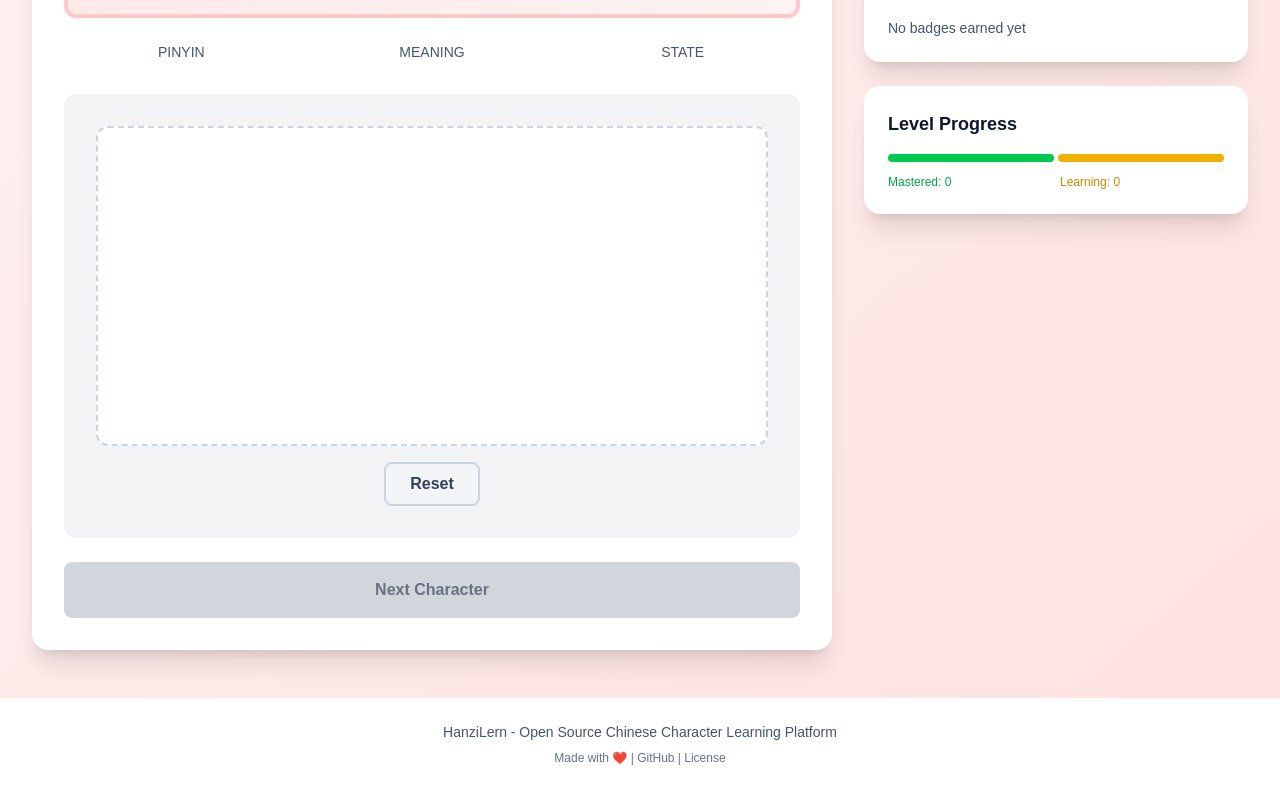
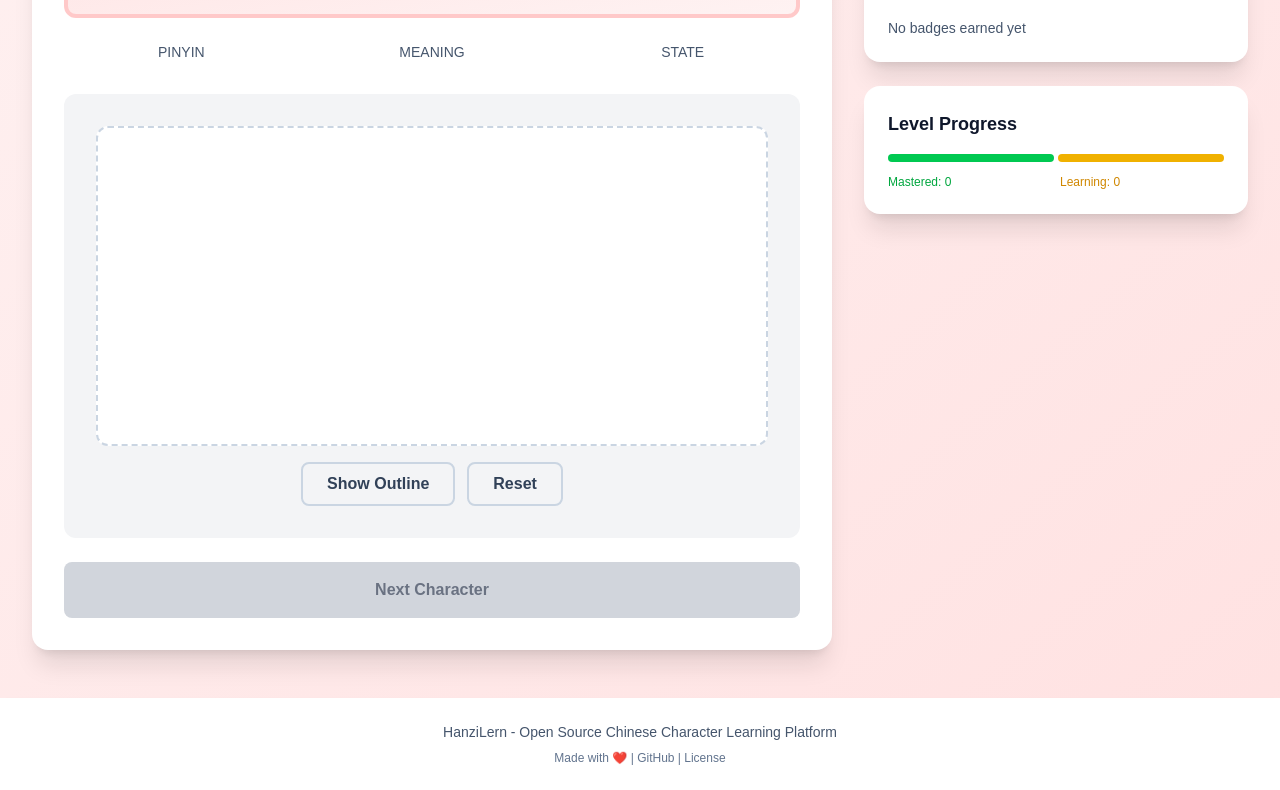
Before and after one commit to Mintype/chinese-character-learning, a Next.js app: page /dashboard in a window 1280 px wide. Shown: the part 518-1308 px from the top of the page. Built offline with nearby package versions, Linux system fonts and the light colour scheme; no server answers.

Commit message:
add button to toggle outline

```diff
--- a/app/components/HanziCanvas.tsx
+++ b/app/components/HanziCanvas.tsx
@@ -1,6 +1,6 @@
 'use client';
 
-import React, { useEffect, useRef } from 'react';
+import React, { useEffect, useRef, useState } from 'react';
 import HanziWriter from 'hanzi-writer';
 
 interface HanziCanvasProps {
@@ -8,18 +8,21 @@ interface HanziCanvasProps {
   onComplete?: (data: any) => void;
   onMistake?: (data: any) => void;
   onCorrectStroke?: (data: any) => void;
+  showOutlineDefault?: boolean;
 }
 
 export default function HanziCanvas({
   character,
   onComplete,
   onMistake,
-  onCorrectStroke
+  onCorrectStroke,
+  showOutlineDefault = false
 }: HanziCanvasProps) {
   const containerRef = useRef<HTMLDivElement>(null);
   const writerRef = useRef<any>(null);
   const isCompletedRef = useRef(false);
-  const [canvasSize, setCanvasSize] = React.useState(320);
+  const [canvasSize, setCanvasSize] = useState(320);
+  const [showOutline, setShowOutline] = useState(showOutlineDefault);
 
   // Update canvas size based on screen width
   React.useEffect(() => {
@@ -38,6 +41,22 @@ export default function HanziCanvas({
     window.addEventListener('resize', updateSize);
     return () => window.removeEventListener('resize', updateSize);
   }, []);
+
+  // Toggle outline visibility
+  const handleToggleOutline = () => {
+    setShowOutline(prev => !prev);
+  };
+
+  // Update outline when toggled
+  useEffect(() => {
+    if (writerRef.current) {
+      if (showOutline) {
+        writerRef.current.showOutline();
+      } else {
+        writerRef.current.hideOutline();
+      }
+    }
+  }, [showOutline]);
 
   useEffect(() => {
     if (!containerRef.current || !character) return;
@@ -61,7 +80,7 @@ export default function HanziCanvas({
       height: canvasSize,
       padding: 20,
       showCharacter: false,
-      showOutline: true,
+      showOutline: showOutline,
       strokeColor: '#d82d2d',
       outlineColor: '#ddd',
       drawingColor: '#333',
@@ -112,6 +131,17 @@ export default function HanziCanvas({
         className="border-2 border-dashed border-slate-300 dark:border-slate-600 rounded-xl bg-white dark:bg-slate-700 w-full flex items-center justify-center"
         style={{ minHeight: `${canvasSize}px` }}
       />
+      <div className="flex gap-2 sm:gap-3">
+        <button
+          onClick={handleToggleOutline}
+          className={`px-4 sm:px-6 py-2 text-sm sm:text-base border-2 font-bold rounded-lg transition ${
+            showOutline
+              ? 'border-red-500 text-red-600 dark:text-red-400 bg-red-50 dark:bg-red-900/30'
+              : 'border-slate-300 dark:border-slate-600 text-slate-700 dark:text-slate-200 hover:bg-slate-100 dark:hover:bg-slate-700'
+          }`}
+        >
+          {showOutline ? 'Hide Outline' : 'Show Outline'}
+        </button>
         <button
           onClick={handleReset}
           className="px-4 sm:px-6 py-2 text-sm sm:text-base border-2 border-slate-300 dark:border-slate-600 text-slate-700 dark:text-slate-200 font-bold rounded-lg hover:bg-slate-100 dark:hover:bg-slate-700 transition"
@@ -119,5 +149,6 @@ export default function HanziCanvas({
           Reset
         </button>
       </div>
+    </div>
   );
 }
```
Lines whose indentation alone changed are shown as unchanged.
